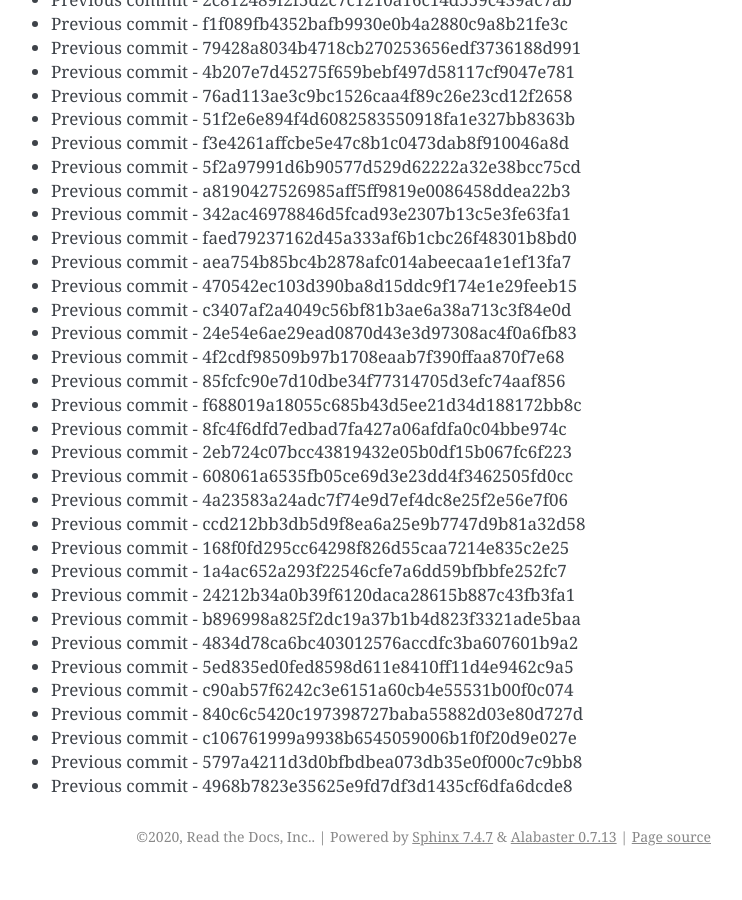
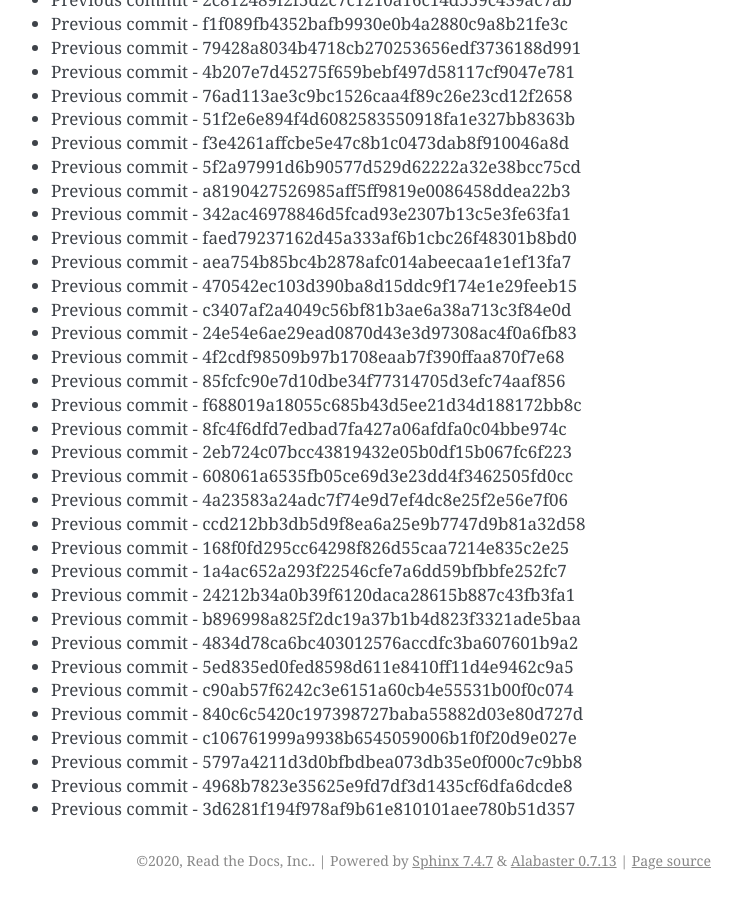
Before and after one commit to readthedocs/rtd-git-stresstest, a Sphinx documentation site: the page built from docs/updates.rst, in a window 1280 px wide and 900 px high, scrolled down 8413 px. Shown: the whole window, without its empty margins (399-1141 px from the left). Built offline with Sphinx 7.4.7, drawn with Linux system fonts in a browser that asks for light colours; before the commit the page ends 9289 px from its top, so only the background shows below that.

Commit message:
Generating commit from previous: 3d6281f194f978af9b61e810101aee780b51d357

```diff
--- a/docs/updates.rst
+++ b/docs/updates.rst
@@ -385,3 +385,4 @@ It can be tested for any performance characteristics.
 * Previous commit - c106761999a9938b6545059006b1f0f20d9e027e
 * Previous commit - 5797a4211d3d0bfbdbea073db35e0f000c7c9bb8
 * Previous commit - 4968b7823e35625e9fd7df3d1435cf6dfa6dcde8
+* Previous commit - 3d6281f194f978af9b61e810101aee780b51d357
```
